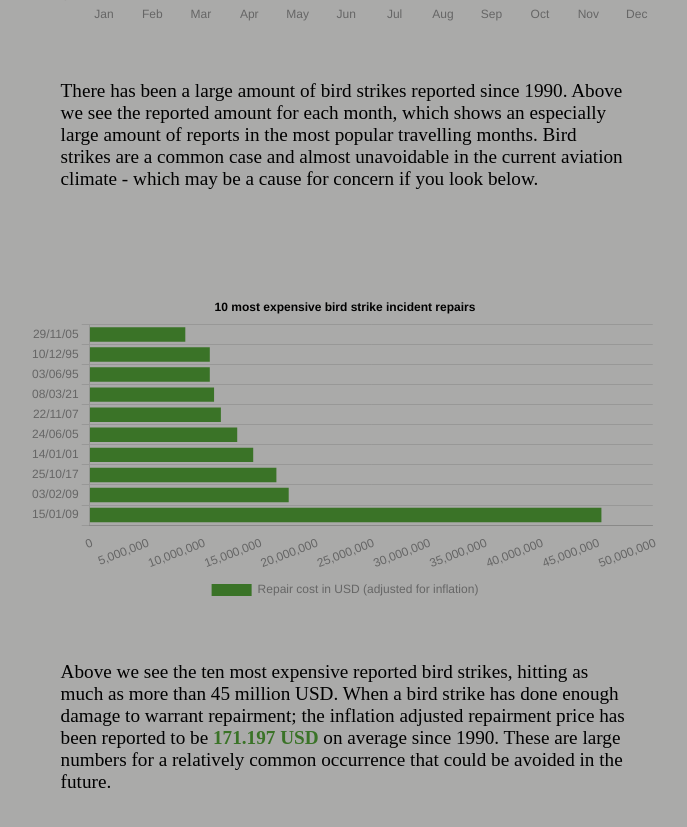
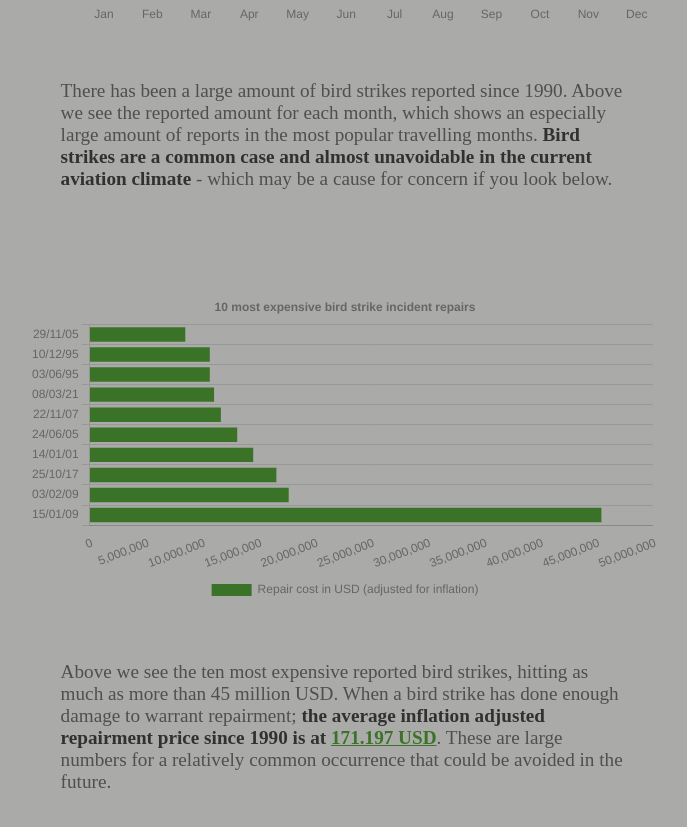
Before and after one commit to lansoskar/Portfolio03---BirdStrike, a plain HTML site: page index.html in a window 1280 px wide. Shown: the part 379-1206 px from the top of the page, without its empty margins (295-982 px from the left). Drawn offline with nearby package versions, Linux system fonts and the light colour scheme.

Commit message:
slight text editing

```diff
--- a/index.html
+++ b/index.html
@@ -12,11 +12,11 @@
     <div class="chart">
         <canvas id="chart_incidents"></canvas>
     </div>
-    <p class="textBox">There has been a large amount of bird strikes reported since 1990. Above we see the reported amount for each month, which shows an especially  large amount of reports in the most popular travelling months. Bird strikes are a common case and almost unavoidable in the current aviation climate - which may be a cause for concern if you look below.  </p>
+    <p class="textBox">There has been a large amount of bird strikes reported since 1990. Above we see the reported amount for each month, which shows an especially  large amount of reports in the most popular travelling months. <span class="highlight">Bird strikes are a common case and almost unavoidable in the current aviation climate </span> - which may be a cause for concern if you look below.  </p>
     <div class="chart">
         <canvas id="chart_money"></canvas>
     </div>
-    <p class="textBox"> Above we see the ten most expensive reported bird strikes, hitting as much as more than 45 million USD. When a bird strike has done enough damage to warrant repairment; the inflation adjusted repairment price has been reported to be  <span class="average">171.197 USD </span>on average since 1990. These are large numbers for a relatively common occurrence that could be avoided in the future.</p>
+    <p class="textBox"> Above we see the ten most expensive reported bird strikes, hitting as much as more than 45 million USD. When a bird strike has done enough damage to warrant repairment; <span class="highlight">the average inflation adjusted repairment price since 1990 is at <span class="average">171.197 USD</span></span>. These are large numbers for a relatively common occurrence that could be avoided in the future.</p>
 </div>
 
 <script src="main.js"></script>
--- a/main.css
+++ b/main.css
@@ -1,9 +1,20 @@
+/* https://www.geeksforgeeks.org/how-to-create-fade-in-effect-on-page-load-using-css/ */
 body {
     background-color: #aaaaa9;
     animation: fadeInAnimation ease 1s;
     animation-iteration-count: 1;
     animation-fill-mode: forwards;
 }
+
+@keyframes fadeInAnimation {
+    0% {
+        opacity: 0;
+    }
+    100% {
+        opacity: 1;
+    }
+}
+
 body::-webkit-scrollbar {
     width: 0.5em;
 
@@ -18,16 +29,6 @@ body::-webkit-scrollbar-thumb {
     background-color: #811313;
     border-radius: 20px;
     border: 4px #811313;
-}
-
-
-@keyframes fadeInAnimation {
-    0% {
-        opacity: 0;
-    }
-    100% {
-        opacity: 1;
-    }
 }
 
 #main {
@@ -51,9 +52,19 @@ h1 {
 .average {
     color: #3a7327;
     font-weight: bold;
+    text-decoration: underline;
 }
 .chart {
     width: 50%;
     margin-bottom: 25px;
 
 }
+
+.highlight {
+    color: #313131;
+    font-weight: bold;
+}
+
+p {
+    color: #4f4f4f;
+}
--- a/main.js
+++ b/main.js
@@ -69,11 +69,7 @@ const chartMoney = new Chart(ctx2, {
             },
             title: {
                 display: true,
-                color: 'black',
                 text: '10 most expensive bird strike incident repairs',
-                font: {weight: 'bold'}
-
-
             }
         }
     }
```
